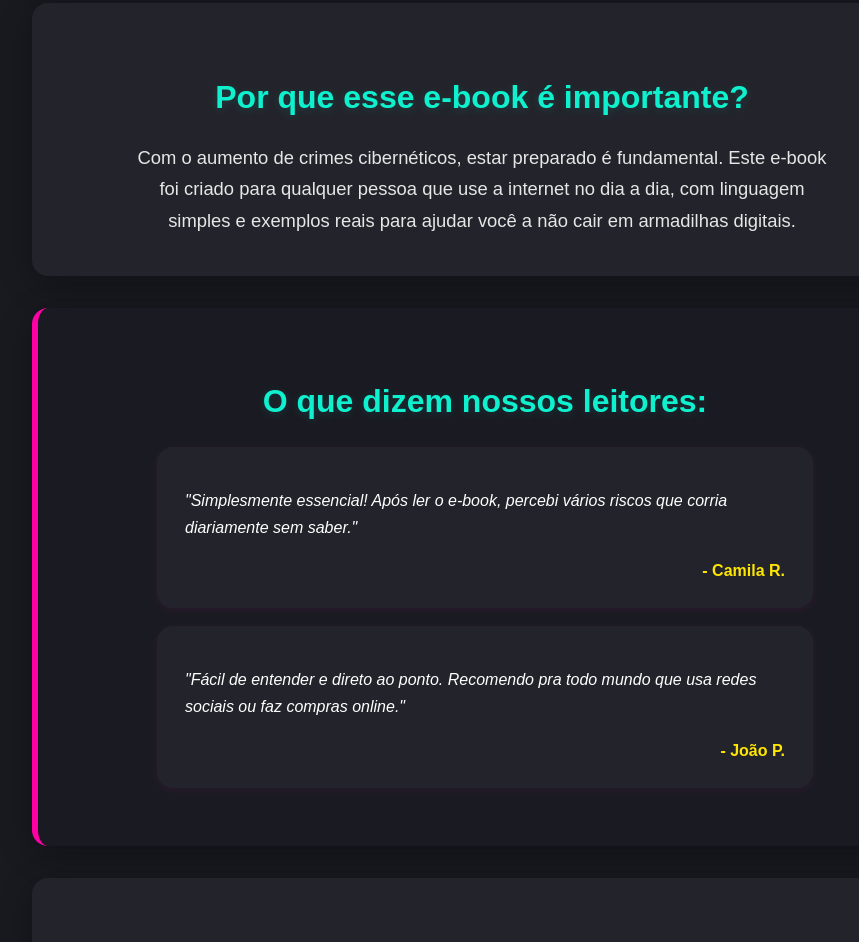
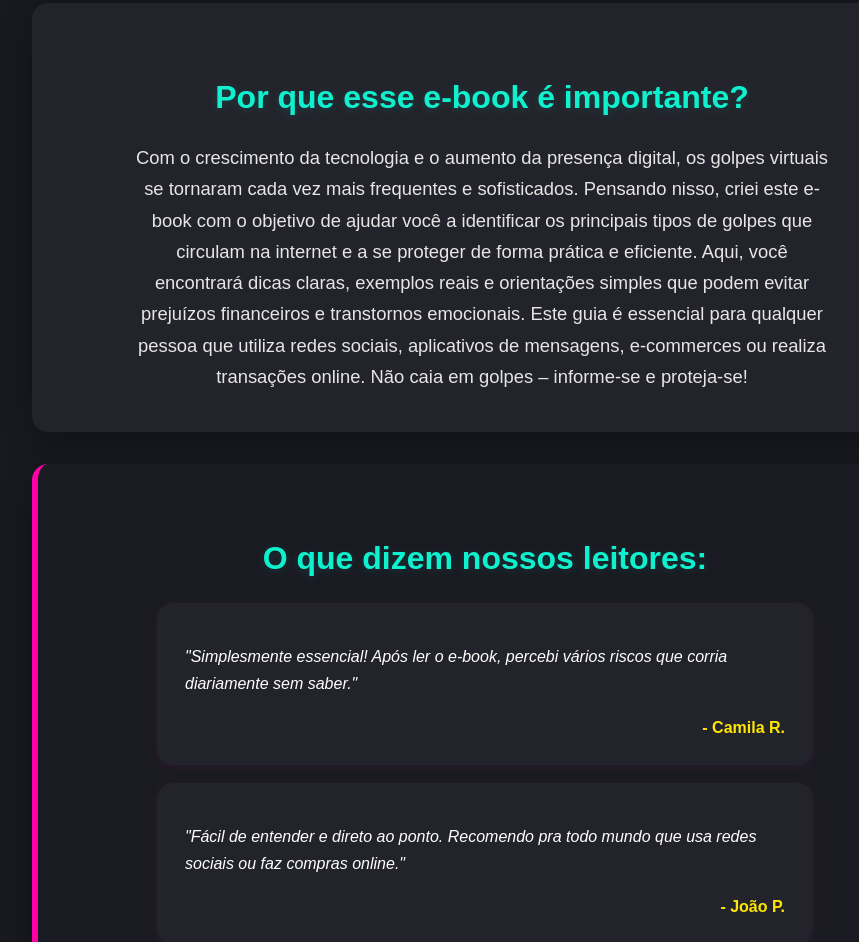
Before and after one commit to ursopolar660/landing-page-ebook, a plain HTML site: page index.html in a window 1280 px wide. Shown: the part 1551-2493 px from the top of the page, without its empty margins (158-1017 px from the left). Drawn offline with Linux system fonts and the light colour scheme.

Commit message:
modificação descrição

```diff
--- a/index.html
+++ b/index.html
@@ -33,7 +33,7 @@
 
     <section class="about">
       <h2>Por que esse e-book é importante?</h2>
-      <p>Com o aumento de crimes cibernéticos, estar preparado é fundamental. Este e-book foi criado para qualquer pessoa que use a internet no dia a dia, com linguagem simples e exemplos reais para ajudar você a não cair em armadilhas digitais.</p>
+      <p>Com o crescimento da tecnologia e o aumento da presença digital, os golpes virtuais se tornaram cada vez mais frequentes e sofisticados. Pensando nisso, criei este e-book com o objetivo de ajudar você a identificar os principais tipos de golpes que circulam na internet e a se proteger de forma prática e eficiente. Aqui, você encontrará dicas claras, exemplos reais e orientações simples que podem evitar prejuízos financeiros e transtornos emocionais. Este guia é essencial para qualquer pessoa que utiliza redes sociais, aplicativos de mensagens, e-commerces ou realiza transações online. Não caia em golpes – informe-se e proteja-se!</p>
     </section>
 
     <section class="testimonials">
```
